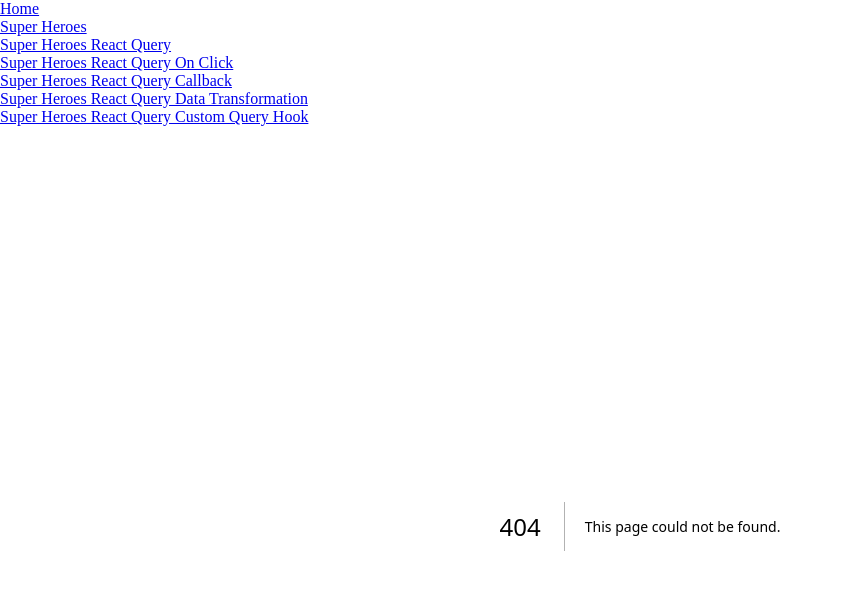
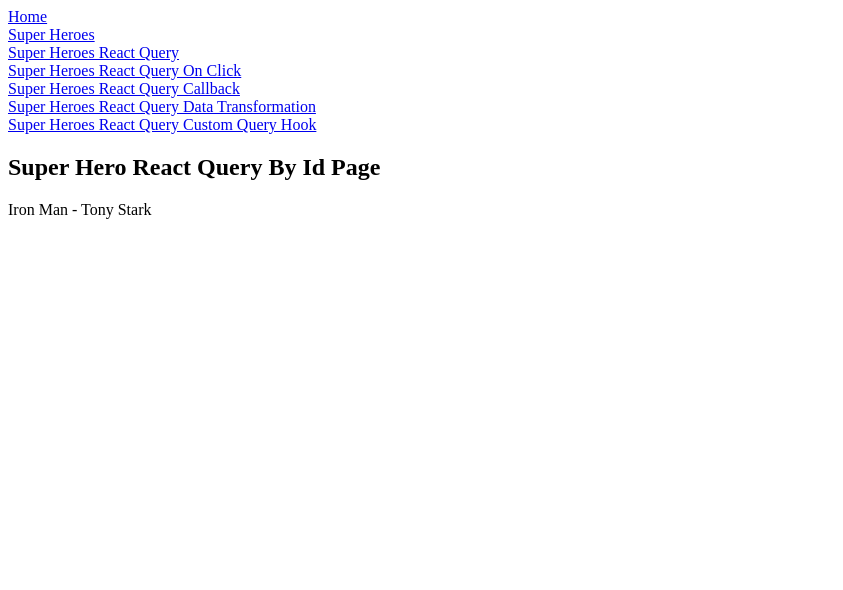
Before and after one commit to eugeniusms/react-query, a Next.js app: page /superheroes/1 in a window 1280 px wide. Before the commit this address had no page. Shown: the top 590 px of the page, without its empty margins (0-843 px from the left). Built offline with nearby package versions, Linux system fonts and the light colour scheme; data requests are answered from the project's data file.

Commit message:
feat: react query, query by id

```diff
--- a/components/hooks/UseExample.tsx
+++ /dev/null
@@ -1,3 +0,0 @@
-export const UseExample = () => {
-  <div>UseExample</div>;
-};
--- /dev/null
+++ b/components/hooks/useSuperHeroData.tsx
@@ -0,0 +1,26 @@
+import axios from 'axios';
+import { useQuery } from 'react-query';
+
+interface QueryKeyProps {
+  queryKey: string[];
+}
+
+const fetchSuperHero = async ({ queryKey }: QueryKeyProps) => {
+  const heroId = queryKey[1];
+  const { data } = await axios.get(
+    `http://localhost:8000/superheroes/${heroId}`
+  );
+  console.log(data);
+  return data;
+};
+
+export const useSuperHeroData = (heroId: any) => {
+  return useQuery(
+    /*
+      data yang difetch akan disimpan ke dalam cache
+      dengan key 'superheroes'
+    */
+    ['superheroes', heroId],
+    fetchSuperHero
+  );
+};
--- /dev/null
+++ b/components/modules/superheroes/react-query/SuperHeroById.tsx
@@ -0,0 +1,10 @@
+export const SuperHeroById = ({ data }: any) => {
+  return (
+    <>
+      <h2>Super Hero React Query By Id Page</h2>
+      <div>
+        {data.name} - {data.alter_ego}
+      </div>
+    </>
+  );
+};
--- a/components/modules/superheroes/react-query/basic/ReactQuery.tsx
+++ b/components/modules/superheroes/react-query/basic/ReactQuery.tsx
@@ -1,6 +1,6 @@
 import axios from 'axios';
+import Link from 'next/link';
 import { useQuery } from 'react-query';
-
 interface Superhero {
   id: number;
   name: string;
@@ -80,7 +80,9 @@ export const ReactQuery = () => {
     <>
       <h2>Super Heroes React Query Page</h2>
       {data?.map((hero: Superhero) => (
-        <div key={hero.id}>{hero.name}</div>
+        <div key={hero.id}>
+          <Link href={`/superheroes/${hero.id}`}>{hero.name}</Link>
+        </div>
       ))}
     </>
   );
--- /dev/null
+++ b/pages/superheroes/[heroId].tsx
@@ -0,0 +1,24 @@
+import { useSuperHeroData } from '@components/hooks/useSuperHeroData';
+import { SuperHeroById } from '@components/modules/superheroes/react-query/SuperHeroById';
+import type { NextPage } from 'next';
+import { useRouter } from 'next/router';
+
+const SuperHeroByIdPage: NextPage = () => {
+  const router = useRouter();
+  const { heroId } = router.query;
+  const { isLoading, data, isError, error } = useSuperHeroData(heroId);
+
+  if (isLoading) {
+    return <div>Loading...</div>;
+  }
+
+  if (isError) {
+    return <div>Error: {error?.message}</div>;
+  }
+
+  console.log({ data });
+
+  return <SuperHeroById data={data} />;
+};
+
+export default SuperHeroByIdPage;
```
